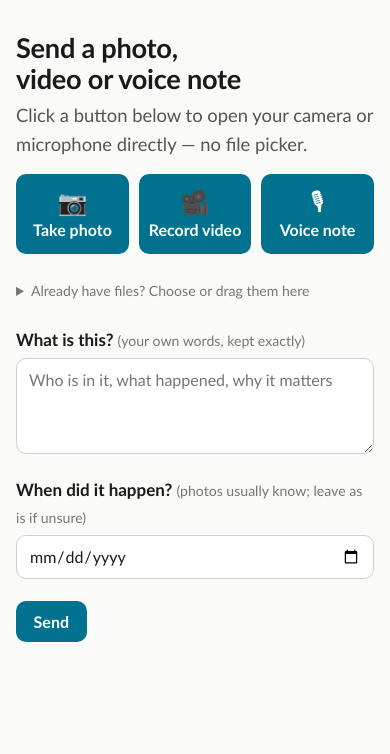
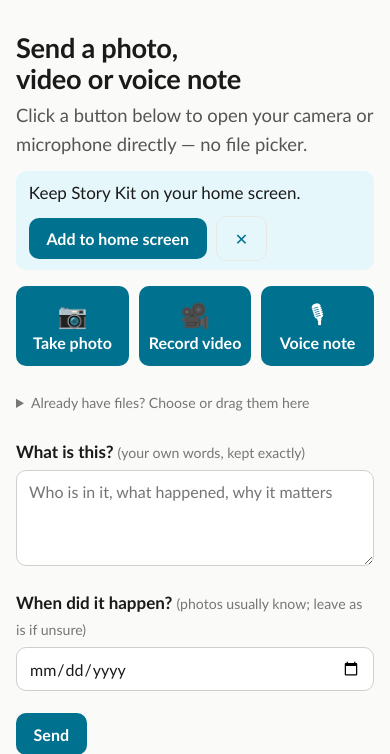
Before and after one commit to Cooperation-org/act, a Django app: page /send/ in a window 390 px wide. Shown: the part 126-880 px from the top of the page. Before the commit the page ends 768 px from the top, so only its background shows below. Run offline with Django 4.2, Linux system fonts and the light colour scheme; a user stored in the database is signed in; tables that the repository leaves empty hold one stand-in row (values such as "Sample post").

Commit message:
Story Kit: QR code on Ways to send opens the Send page on a phone; Send page offers add to home screen
Co-Authored-By: Claude Opus 5.5 (1M context) <noreply@anthropic.com>
Claude-Session: https://claude.ai/code/session_01D32DL57gAuiudw3L6P9ftW

```diff
--- a/artifacts/static/artifacts/kit.css
+++ b/artifacts/static/artifacts/kit.css
@@ -189,3 +189,8 @@ details.more summary { cursor: pointer; color: var(--accent); padding: .3rem 0;
 .layouts input { position: absolute; opacity: 0; width: 1px; height: 1px; }
 .layouts label { cursor: pointer; margin: 0; font-weight: 400; }
 .tile .x svg { width: 1.05rem; height: 1.05rem; vertical-align: middle; }
+.qr { display: flex; gap: 1rem; align-items: center; margin: .5rem 0 .8rem; }
+.qr svg { width: 9rem; height: 9rem; flex: none; border-radius: 6px; }
+.qr p { margin: 0; }
+.install { display: flex; gap: .6rem; align-items: center; flex-wrap: wrap; background: var(--accent-soft); border-radius: var(--radius); padding: .6rem .8rem; margin: 0 0 1rem; }
+.install span { flex: 1 1 12rem; }
--- a/artifacts/templates/artifacts/send.html
+++ b/artifacts/templates/artifacts/send.html
@@ -4,6 +4,11 @@
 {% block content %}
 <h1>Send a photo, video or voice note</h1>
 <p class="lede">Click a button below to open your camera or microphone directly — no file picker.</p>
+<div class="install" id="install" hidden>
+  <span id="install-text">Keep Story Kit on your home screen.</span>
+  <button type="button" id="install-go" hidden>Add to home screen</button>
+  <button type="button" class="quiet" id="install-no" aria-label="Not now">✕</button>
+</div>
 <form method="post" enctype="multipart/form-data" class="narrow" id="send">{% csrf_token %}
   <div class="picks">
     <button type="button" id="rec-photo" class="btn"><b aria-hidden="true">📷</b><span>Take photo</span></button>
@@ -61,6 +66,21 @@
 <input type="file" id="cap-pick-voice" accept="audio/*" hidden>
 {% endblock %}
 {% block scripts %}
+<script>
+// Offer "add to home screen" on a phone that has not installed Story Kit yet.
+(function () {
+  var box = document.getElementById('install'), go = document.getElementById('install-go'), text = document.getElementById('install-text');
+  var installed = window.matchMedia('(display-mode: standalone)').matches || navigator.standalone;
+  var phone = /Android|iPhone|iPad|iPod/i.test(navigator.userAgent);
+  var dismissed = false; try { dismissed = localStorage.getItem('storykit-install-no') === '1'; } catch (e) {}
+  if (installed || !phone || dismissed) return;
+  if (/iPhone|iPad|iPod/i.test(navigator.userAgent)) { text.textContent = 'Keep Story Kit on your home screen: tap Share, then Add to Home Screen.'; box.hidden = false; }
+  var deferred = null;
+  window.addEventListener('beforeinstallprompt', function (e) { e.preventDefault(); deferred = e; go.hidden = false; box.hidden = false; });
+  go.addEventListener('click', function () { if (deferred) { deferred.prompt(); deferred.userChoice.then(function () { box.hidden = true; }); } });
+  document.getElementById('install-no').addEventListener('click', function () { box.hidden = true; try { localStorage.setItem('storykit-install-no', '1'); } catch (e) {} });
+})();
+</script>
 <script>
 (function () {
   var form = document.getElementById('send'), chosen = document.getElementById('chosen'), drop = document.getElementById('drop'), pick = document.getElementById('pick');
--- a/artifacts/templates/artifacts/ways.html
+++ b/artifacts/templates/artifacts/ways.html
@@ -9,9 +9,8 @@
     <span class="icon" aria-hidden="true">📱</span>
     <div>
       <h3>From your phone</h3>
-      <p>Open this page on your phone. Take a photo or video, or pick from your camera roll, and add a sentence about it.</p>
+      <div class="qr">{{ send_qr }}<p>Scan with your phone's camera. Then add it to your home screen.</p></div>
       <div class="copy"><code id="send-url">{{ send_url }}</code><button type="button" class="quiet" data-copy="send-url">Copy link</button><a class="btn" href="{% url 'artifacts:send' %}">Open</a></div>
-      <p class="muted">Tip: on the phone, choose "Add to Home Screen". Then Story Kit shows up in your phone's Share menu, next to Messages and Mail.</p>
     </div>
   </li>
   <li>
--- a/artifacts/views.py
+++ b/artifacts/views.py
@@ -16,6 +16,7 @@ from django.shortcuts import get_object_or_404, redirect, render
 from django.urls import reverse
 from django.utils import timezone
 from django.utils.dateparse import parse_date
+from django.utils.safestring import mark_safe
 from django.utils.text import slugify
 from django.views.decorators.cache import never_cache
 from django.views.decorators.csrf import csrf_exempt
@@ -127,13 +128,26 @@ def _source(org, kind, **match):
     return Source.objects.filter(org=org, kind=kind, **match).first()
 
 
+def qr_svg(url):
+    """A QR code for `url` as inline SVG, scannable by any phone camera."""
+    import io
+
+    import segno
+    buf = io.BytesIO()
+    segno.make(url, error="m").save(buf, kind="svg", scale=5, border=2, dark="#1a1a1a", light="#ffffff",
+                                    xmldecl=False, svgns=True, omitsize=True,
+                                    title="Scan to open Story Kit on your phone")
+    return mark_safe(buf.getvalue().decode())
+
+
 @org_required
 def ways(request):
     org = request.org
     email_source = _source(org, SourceKind.EMAIL)
+    send_url = request.build_absolute_uri(reverse("artifacts:send"))
     return render(request, "artifacts/ways.html", {
         "org": org, "nav": "ways",
-        "send_url": request.build_absolute_uri(reverse("artifacts:send")),
+        "send_url": send_url, "send_qr": qr_svg(send_url),
         "email_address": (email_source.config.get("address") if email_source else "") or "",
         "drive_sources": Source.objects.filter(org=org, kind=SourceKind.DRIVE),
         "claim_sources": Source.objects.filter(org=org, kind=SourceKind.LINKEDCLAIMS),
--- a/requirements.txt
+++ b/requirements.txt
@@ -6,3 +6,4 @@ weasyprint>=62
 markdown>=3.5
 requests>=2.31
 django-storages[s3]>=1.14
+segno>=1.6
```
Also changed, not shown: artifacts/tests.py (+8 -0 lines).
